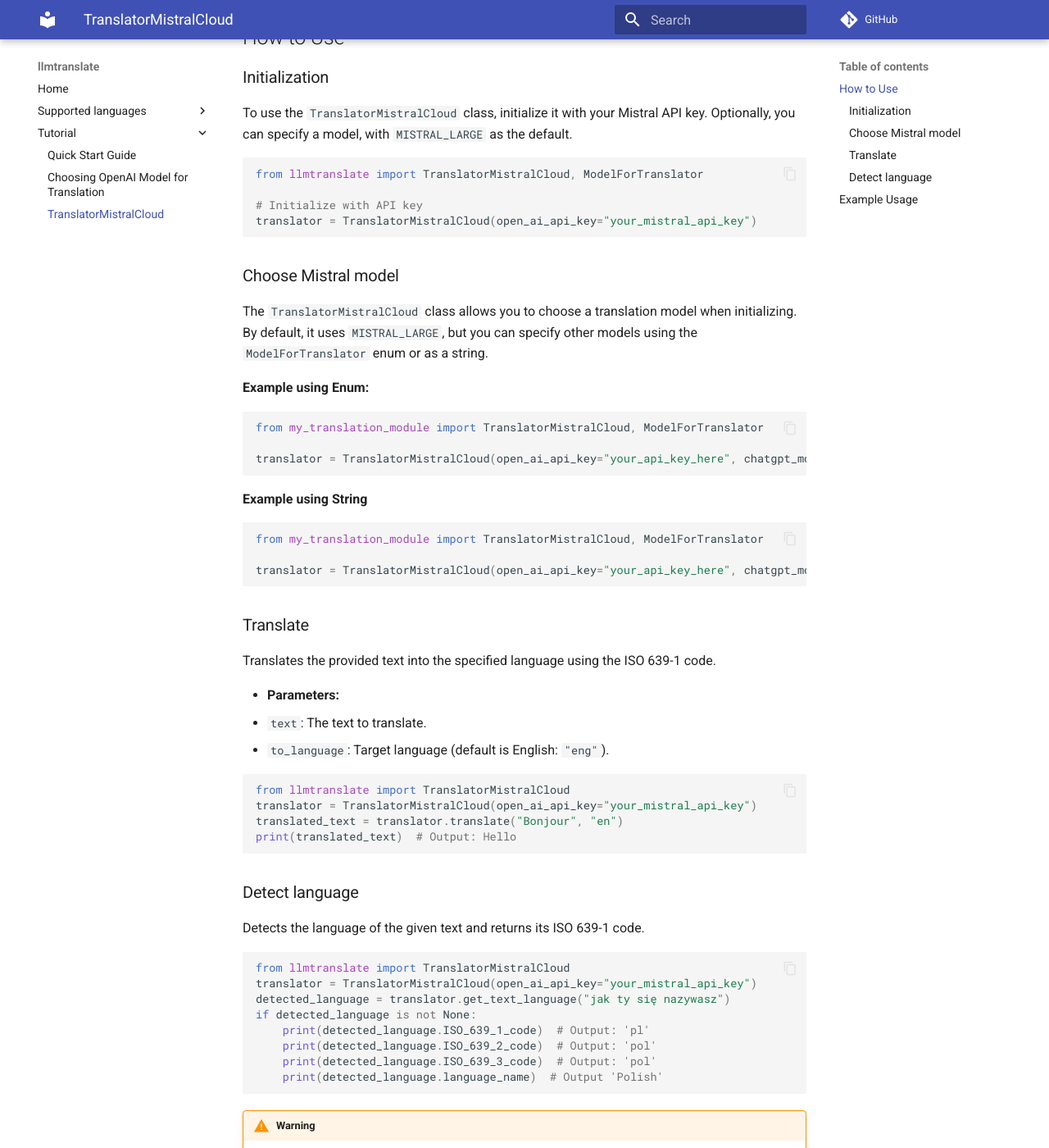
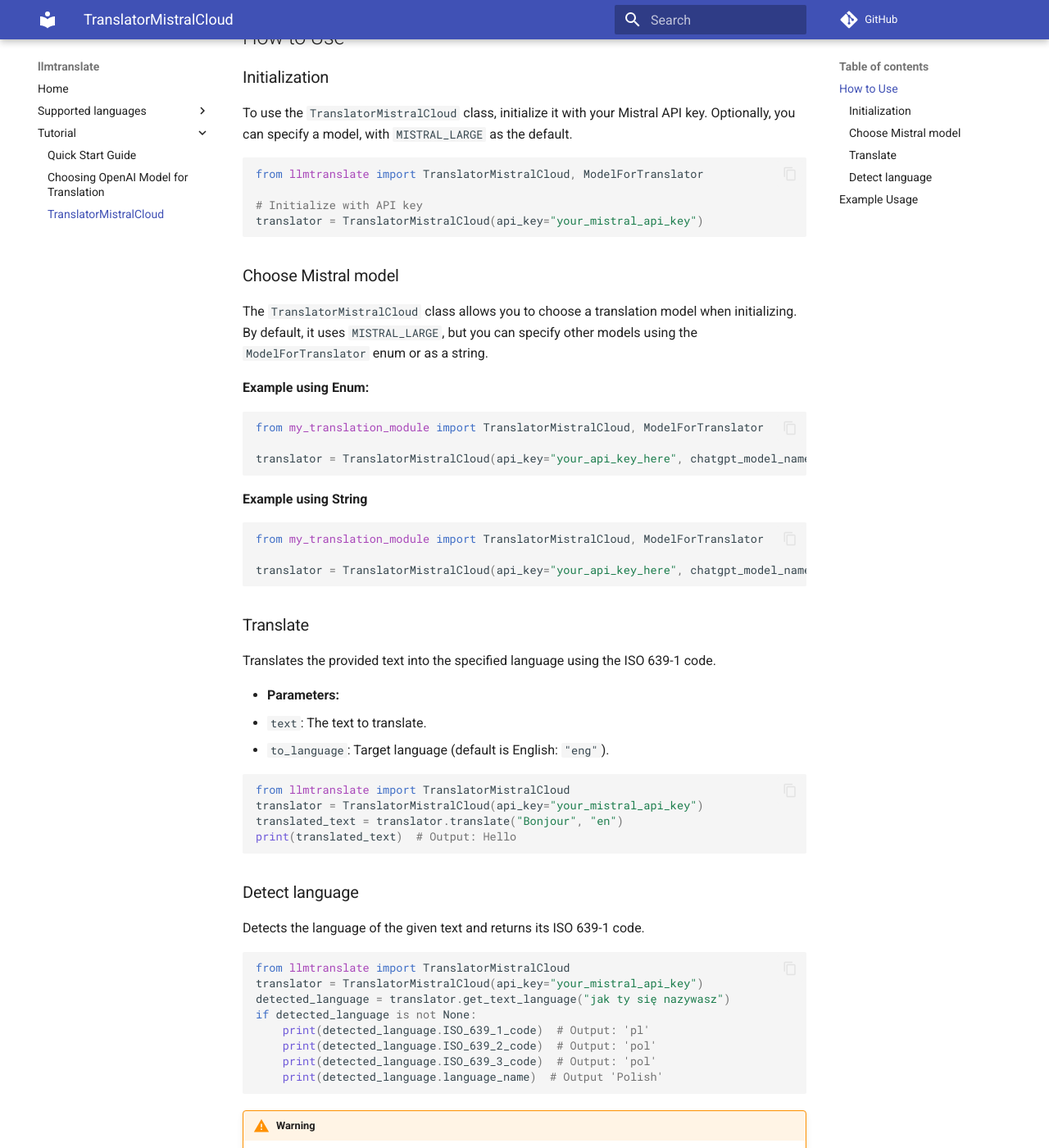
Before and after one commit to adam-pawelek/llmtranslate, an MkDocs documentation site: the page built from docs/docs/Tutorial/TranslatorMistralCloud.md, in a window 1280 px wide and 1400 px high, scrolled down 294 px. Shown: the whole window at 82% size. Built offline with MkDocs 1.6.1 and Material for MkDocs 9.7.7, drawn with Linux system fonts in a browser that asks for light colours; comment, search, counter and statistics services are not loaded.

Commit message:
Updated docs

````diff
--- a/docs/docs/Tutorial/TranslatorMistralCloud.md
+++ b/docs/docs/Tutorial/TranslatorMistralCloud.md
@@ -14,7 +14,7 @@
 from llmtranslate import TranslatorMistralCloud, ModelForTranslator
 
 # Initialize with API key
-translator = TranslatorMistralCloud(open_ai_api_key="your_mistral_api_key")
+translator = TranslatorMistralCloud(api_key="your_mistral_api_key")
 ```
 
 ### Choose Mistral model
@@ -24,14 +24,14 @@
 ```python
 from my_translation_module import TranslatorMistralCloud, ModelForTranslator
 
-translator = TranslatorMistralCloud(open_ai_api_key="your_api_key_here", chatgpt_model_name=ModelForTranslator.MISTRAL_NEMO)
+translator = TranslatorMistralCloud(api_key="your_api_key_here", chatgpt_model_name=ModelForTranslator.MISTRAL_NEMO)
 ```
 
 **Example using String**
 ```python
 from my_translation_module import TranslatorMistralCloud, ModelForTranslator
 
-translator = TranslatorMistralCloud(open_ai_api_key="your_api_key_here", chatgpt_model_name="open-mistral-nemo")
+translator = TranslatorMistralCloud(api_key="your_api_key_here", chatgpt_model_name="open-mistral-nemo")
 
 ```
 
@@ -50,7 +50,7 @@
 
 ```python
 from llmtranslate import TranslatorMistralCloud
-translator = TranslatorMistralCloud(open_ai_api_key="your_mistral_api_key")
+translator = TranslatorMistralCloud(api_key="your_mistral_api_key")
 translated_text = translator.translate("Bonjour", "en")
 print(translated_text)  # Output: Hello
 ```
@@ -62,7 +62,7 @@
 
 ```python
 from llmtranslate import TranslatorMistralCloud
-translator = TranslatorMistralCloud(open_ai_api_key="your_mistral_api_key")
+translator = TranslatorMistralCloud(api_key="your_mistral_api_key")
 detected_language = translator.get_text_language("jak ty się nazywasz")
 if detected_language is not None:
     print(detected_language.ISO_639_1_code)  # Output: 'pl'
--- a/pyproject.toml
+++ b/pyproject.toml
@@ -1,6 +1,6 @@
 [tool.poetry]
 name = "llmtranslate"
-version = "0.3.1"
+version = "0.3.2"
 description = "A Python library for language detection and translation using OpenAI's GPT-4o."
 authors = ["Adam Pawelek <adam.pwk@outlook.com>"]
 readme = "README.md"
````
